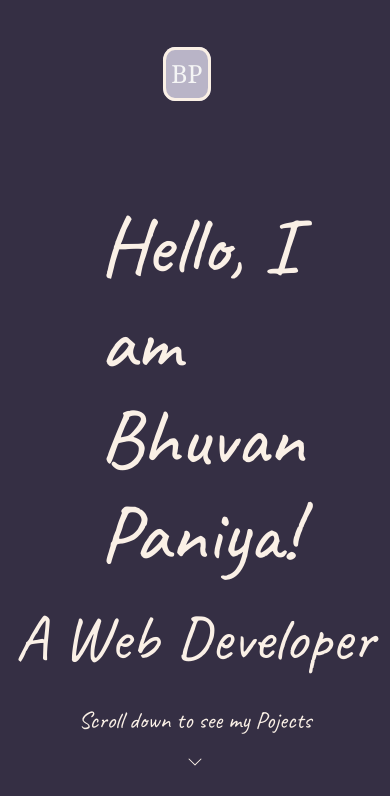
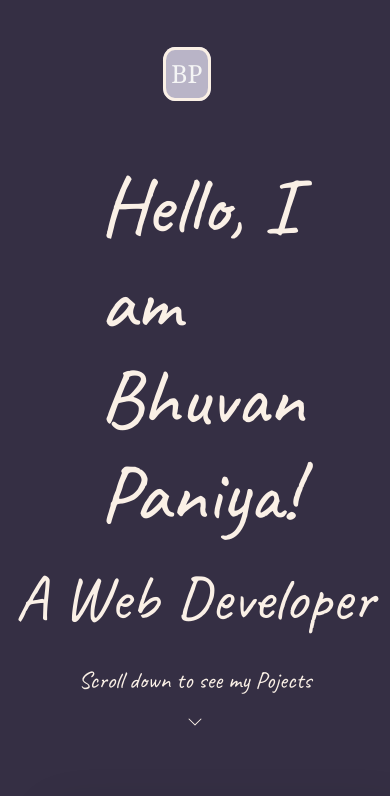
Before and after one commit to bpaniya/Personal-portfolio, a plain HTML site: page index.html in a window 390 px wide. Shown: the top 796 px of the page. Drawn offline with nearby package versions, Linux system fonts and the light colour scheme.

Commit message:
Update style.css

```diff
--- a/style.css
+++ b/style.css
@@ -125,8 +125,8 @@
     padding: 40px;
   }
     .About{
-    padding-top: 50px;
-        padding-bottom: 50px;
+        padding-top: 10px;
+        padding-bottom: 10px;
     }
 }
 
```
